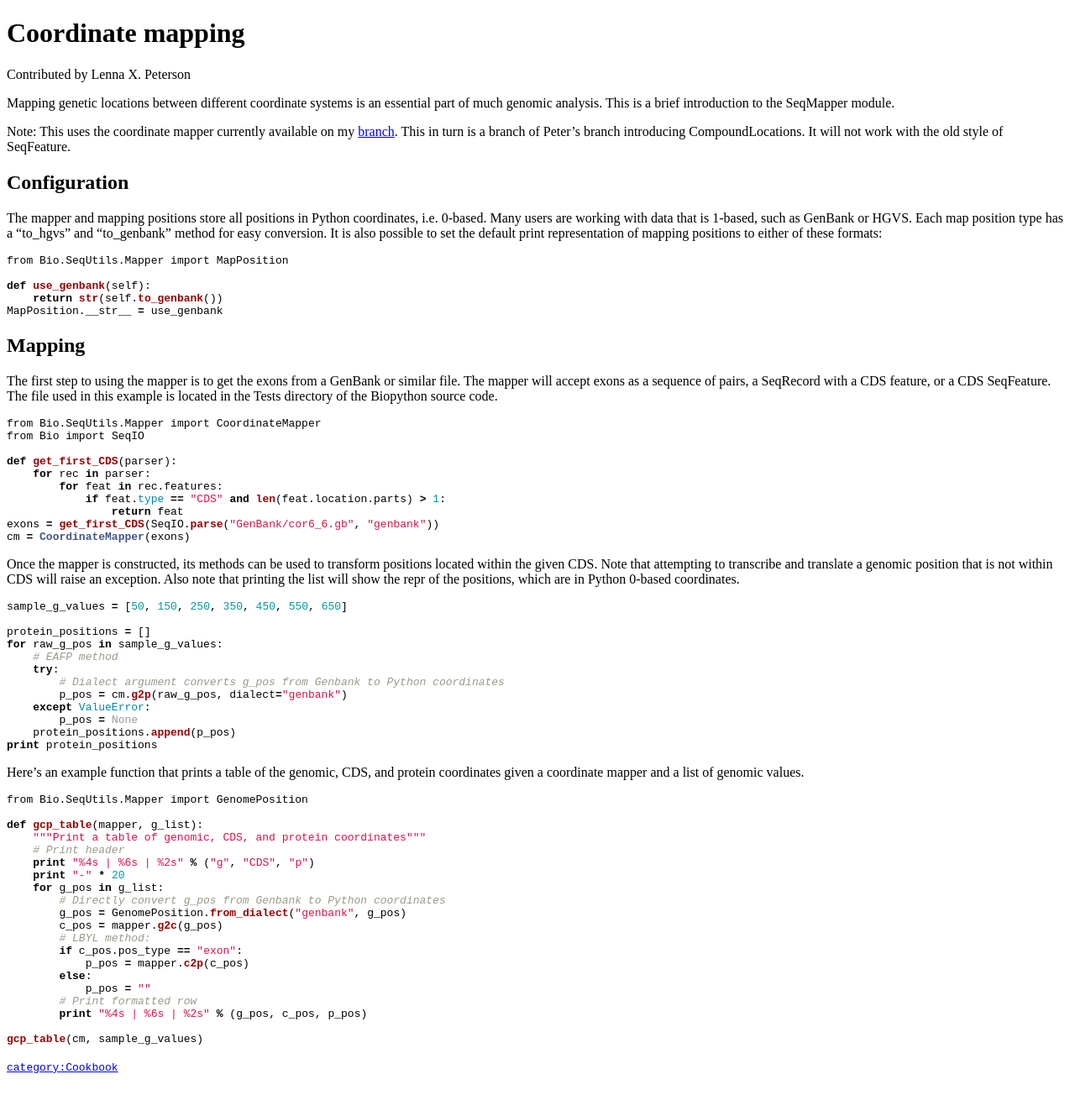
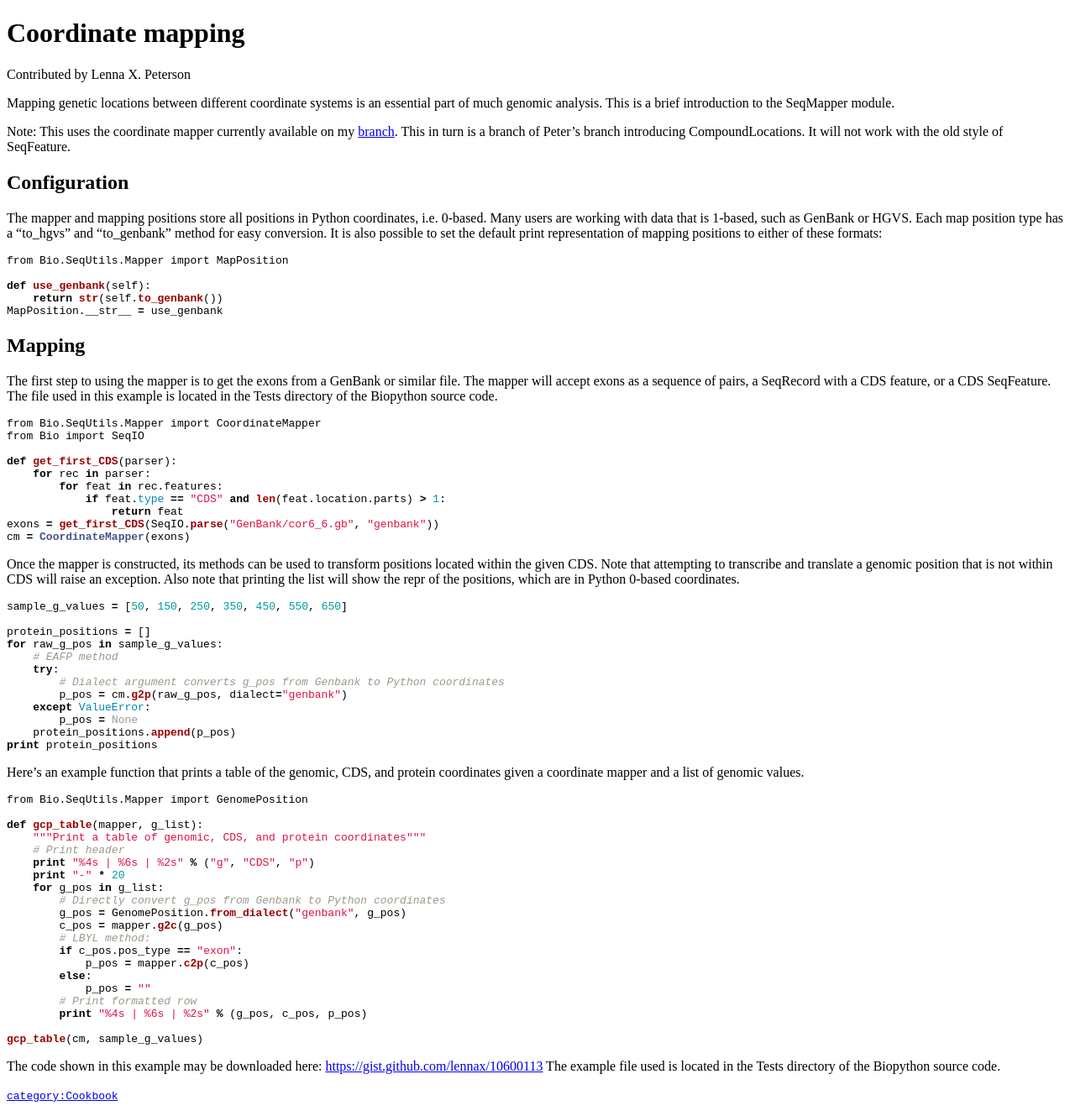
Before and after one commit to biopython/biopython.github.io, a Jekyll site: the page built from wiki/Coordinate_mapping.md, in a window 1280 px wide. Shown: the whole page at 84% size. Built offline with Jekyll 4.4.1, drawn with Linux system fonts in a browser that asks for light colours; before the commit the page ends 1295 px from its top, so only the background shows below that.

Commit message:
/* Mapping */ add link to code download

````diff
--- a/wiki/Coordinate_mapping.md
+++ b/wiki/Coordinate_mapping.md
@@ -102,4 +102,8 @@ def gcp_table(mapper, g_list):
 gcp_table(cm, sample_g_values)
 ```
 
+The code shown in this example may be downloaded here:
+<https://gist.github.com/lennax/10600113> The example file used is
+located in the Tests directory of the Biopython source code.
+
 [`category:Cookbook`](category:Cookbook "wikilink")
````
Also changed, not shown: 1 other file.
